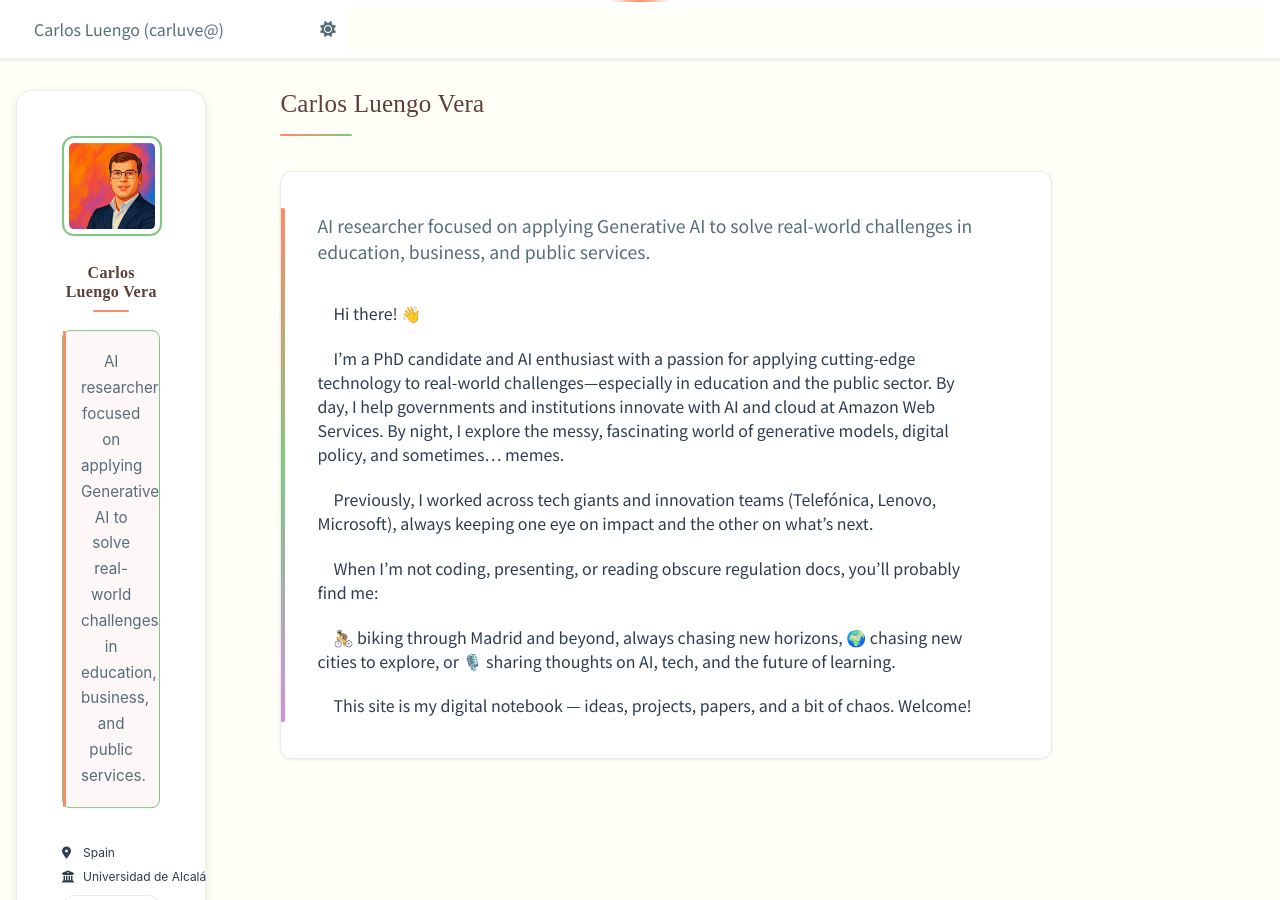
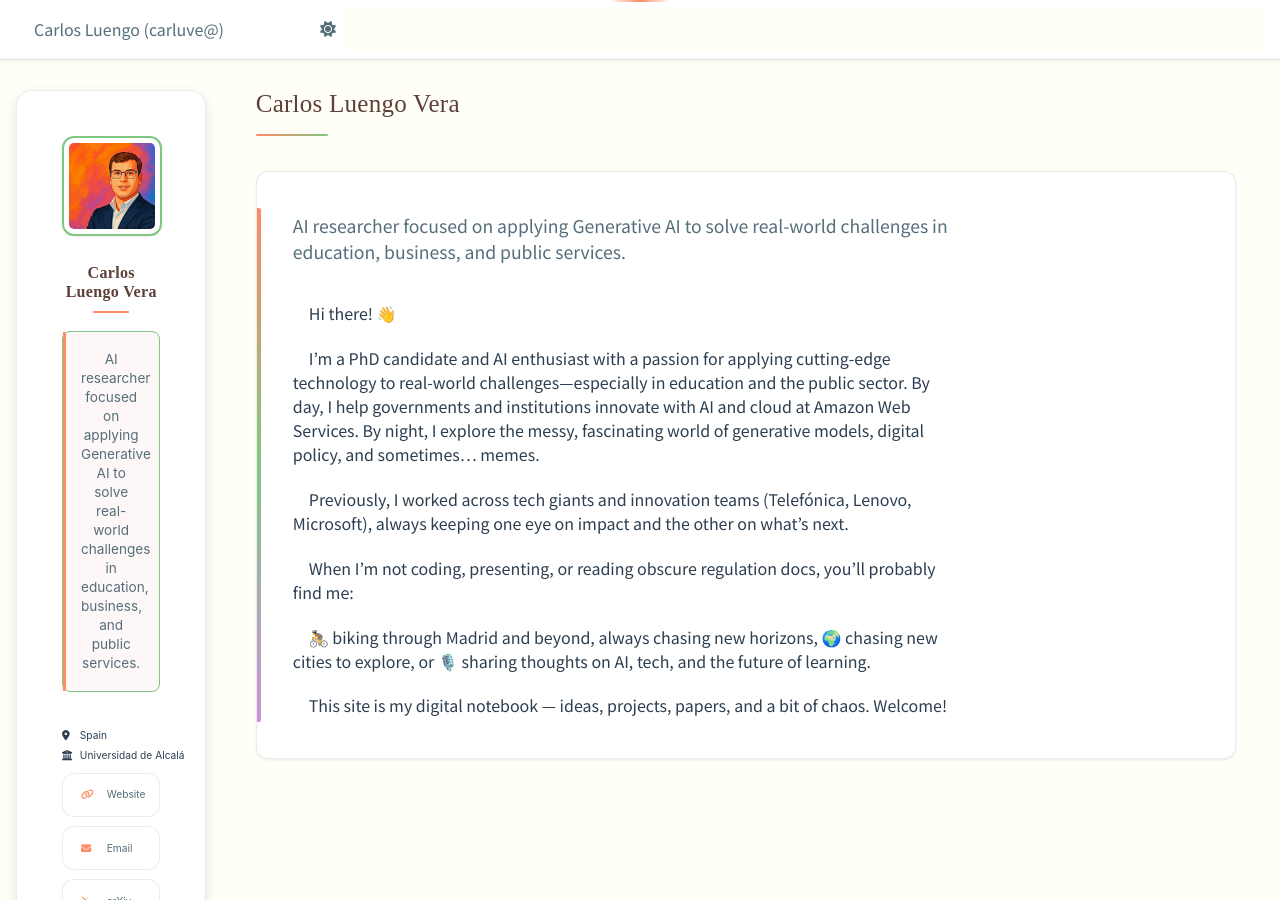
Before and after one commit to Carluve/carluve.github.io, a Jekyll site: the page built from _pages/about.md, in a window 1280 px wide and 900 px high. Built offline with Jekyll 4.4.1, drawn with Linux system fonts in a browser that asks for light colours; some web fonts are replaced.

Commit message:
Layout: simplify sidebar + page flex container, remove sticky class usage

```diff
--- a/_includes/sidebar.html
+++ b/_includes/sidebar.html
@@ -1,7 +1,7 @@
 {% include base_path %}
 
 {% if page.author_profile or layout.author_profile or page.sidebar %}
-  <div class="sidebar sticky">
+  <div class="sidebar sidebar--narrow">
   {% if page.author_profile or layout.author_profile %}{% include author-profile.html %}{% endif %}
   {% if page.sidebar %}
     {% for s in page.sidebar %}
--- a/_sass/layout/_page.scss
+++ b/_sass/layout/_page.scss
@@ -13,14 +13,18 @@
 
   @include breakpoint($x-large) {
     max-width: $x-large;
+  display: flex;
+  align-items: flex-start;
   }
 }
 
 .page {
   @include breakpoint($large) {
-    @include span(10 of 12 last);
-    @include prefix(0.5 of 12);
-    @include suffix(2 of 12);
+    // Avoid complex susy spans to simplify layout after sidebar changes
+    width: 100%;
+    max-width: 980px;
+    margin-left: auto;
+    margin-right: auto;
   }
 
   .page__inner-wrap {
--- a/_sass/layout/_sidebar.scss
+++ b/_sass/layout/_sidebar.scss
@@ -67,6 +67,8 @@
     .author__urls { font-size: 0.85em; }
     padding-right: 0.5rem;
   }
+
+  &.sticky { position: static !important; } // neutralize legacy class usage
 }
 
 .sidebar__right {
```
